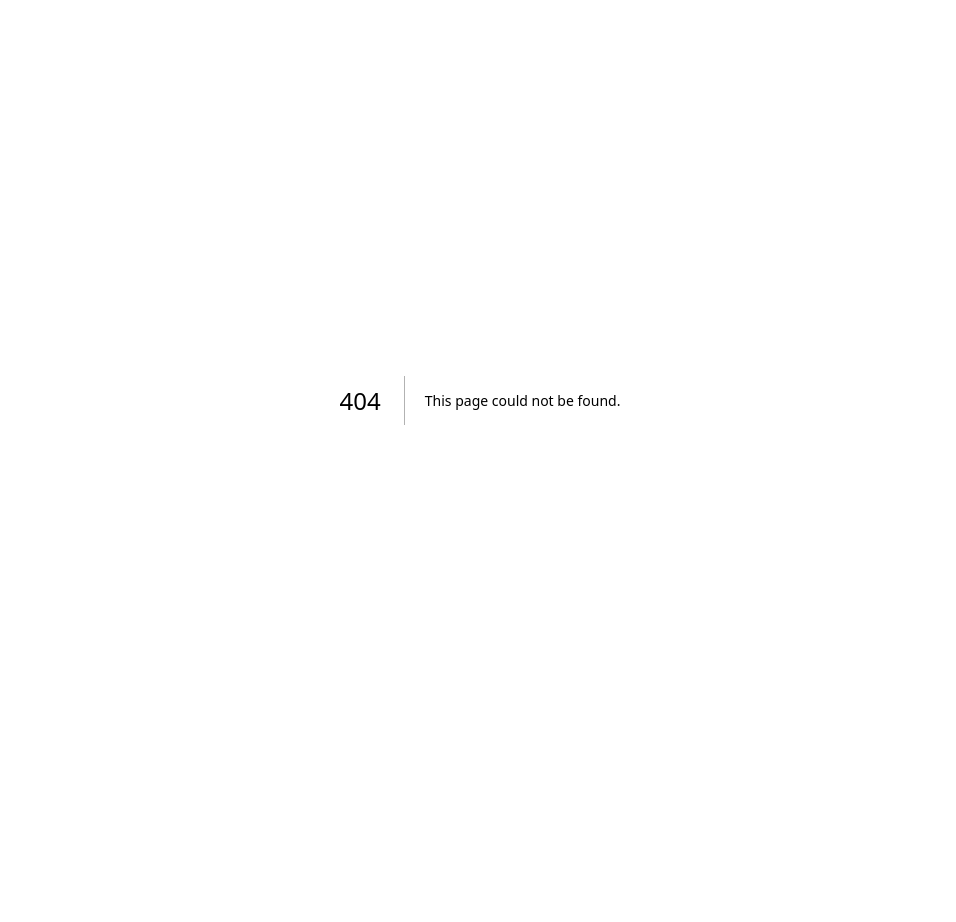
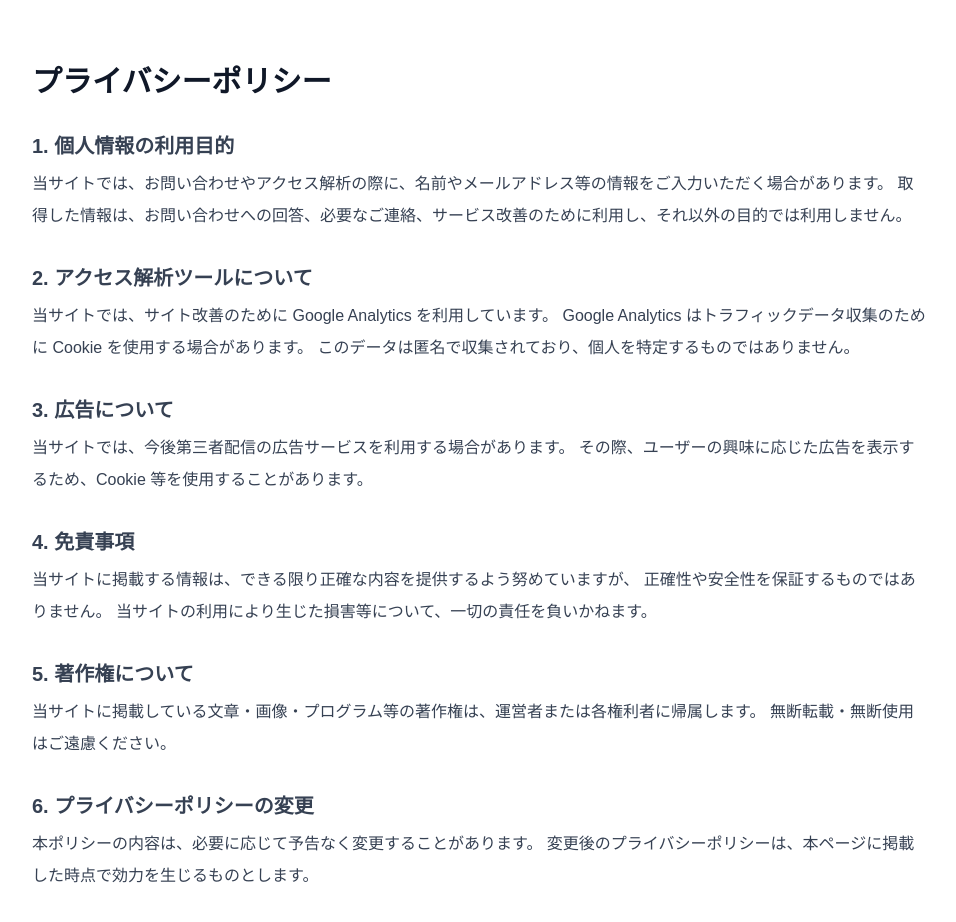
Before and after one commit to karz-engawa/auto-transcribe-site, a Next.js app: page /privacy in a window 1280 px wide. Before the commit this address had no page. Shown: the top 922 px of the page, without its empty margins (160-1116 px from the left). Before the commit the page ends 800 px from the top, so only its background shows below. Built offline with nearby package versions, Linux system fonts and the light colour scheme.

Commit message:
add privacy contact about pages

```diff
--- /dev/null
+++ b/app/about/page.tsx
@@ -0,0 +1,35 @@
+export const metadata = {
+  title: "このサイトについて | 自動採譜アプリ",
+  description: "自動採譜アプリについての紹介ページです。",
+};
+
+export default function AboutPage() {
+  return (
+    <main className="min-h-screen bg-white px-6 py-16 text-gray-900">
+      <div className="mx-auto max-w-4xl">
+        <h1 className="mb-8 text-3xl font-bold">このサイトについて</h1>
+
+        <div className="space-y-6 leading-8 text-gray-700">
+          <p>
+            自動採譜アプリは、音声ファイルをアップロードすることで MIDI を生成することを目的としたWebサービスです。
+          </p>
+
+          <p>
+            現在は試験公開版として運用しており、今後は精度向上、使いやすさ改善、記事コンテンツの充実を進めていく予定です。
+          </p>
+
+          <p>
+            このサイトでは、以下のような情報も順次公開していきます。
+          </p>
+
+          <ul className="list-disc space-y-2 pl-6">
+            <li>自動採譜ツールの使い方</li>
+            <li>MIDIや楽譜作成に関する解説</li>
+            <li>AIによる音楽制作・採譜の活用方法</li>
+            <li>開発ログや改善履歴</li>
+          </ul>
+        </div>
+      </div>
+    </main>
+  );
+}
--- /dev/null
+++ b/app/contact/page.tsx
@@ -0,0 +1,29 @@
+export const metadata = {
+  title: "お問い合わせ | 自動採譜アプリ",
+  description: "自動採譜アプリへのお問い合わせページです。",
+};
+
+export default function ContactPage() {
+  return (
+    <main className="min-h-screen bg-white px-6 py-16 text-gray-900">
+      <div className="mx-auto max-w-4xl">
+        <h1 className="mb-8 text-3xl font-bold">お問い合わせ</h1>
+
+        <div className="space-y-6 leading-8 text-gray-700">
+          <p>
+            自動採譜アプリに関するご意見、ご要望、不具合報告は以下までご連絡ください。
+          </p>
+
+          <div className="rounded-2xl border border-gray-200 bg-gray-50 p-6">
+            <p className="mb-2 font-semibold">連絡先</p>
+            <p>メールアドレス：kazuza.brothers@gmail.com</p>
+          </div>
+
+          <p>
+            返信にはお時間をいただく場合があります。内容によっては回答できないことがありますので、あらかじめご了承ください。
+          </p>
+        </div>
+      </div>
+    </main>
+  );
+}
--- a/app/page.tsx
+++ b/app/page.tsx
@@ -27,6 +27,17 @@ export default function Home() {
           </a>
         </div>
       </section>
+      <div className="mt-12 flex flex-wrap justify-center gap-6 text-sm text-gray-500">
+        <a href="/about" className="hover:underline">
+          このサイトについて
+        </a>
+        <a href="/privacy" className="hover:underline">
+          プライバシーポリシー
+        </a>
+        <a href="/contact" className="hover:underline">
+          お問い合わせ
+        </a>
+      </div>
     </main>
   );
 }
--- /dev/null
+++ b/app/privacy/page.tsx
@@ -0,0 +1,66 @@
+export const metadata = {
+  title: "プライバシーポリシー | 自動採譜アプリ",
+  description: "自動採譜アプリのプライバシーポリシーです。",
+};
+
+export default function PrivacyPage() {
+  return (
+    <main className="min-h-screen bg-white px-6 py-16 text-gray-900">
+      <div className="mx-auto max-w-4xl">
+        <h1 className="mb-8 text-3xl font-bold">プライバシーポリシー</h1>
+
+        <div className="space-y-8 leading-8 text-gray-700">
+          <section>
+            <h2 className="mb-2 text-xl font-semibold">1. 個人情報の利用目的</h2>
+            <p>
+              当サイトでは、お問い合わせやアクセス解析の際に、名前やメールアドレス等の情報をご入力いただく場合があります。
+              取得した情報は、お問い合わせへの回答、必要なご連絡、サービス改善のために利用し、それ以外の目的では利用しません。
+            </p>
+          </section>
+
+          <section>
+            <h2 className="mb-2 text-xl font-semibold">2. アクセス解析ツールについて</h2>
+            <p>
+              当サイトでは、サイト改善のために Google Analytics を利用しています。
+              Google Analytics はトラフィックデータ収集のために Cookie を使用する場合があります。
+              このデータは匿名で収集されており、個人を特定するものではありません。
+            </p>
+          </section>
+
+          <section>
+            <h2 className="mb-2 text-xl font-semibold">3. 広告について</h2>
+            <p>
+              当サイトでは、今後第三者配信の広告サービスを利用する場合があります。
+              その際、ユーザーの興味に応じた広告を表示するため、Cookie 等を使用することがあります。
+            </p>
+          </section>
+
+          <section>
+            <h2 className="mb-2 text-xl font-semibold">4. 免責事項</h2>
+            <p>
+              当サイトに掲載する情報は、できる限り正確な内容を提供するよう努めていますが、
+              正確性や安全性を保証するものではありません。
+              当サイトの利用により生じた損害等について、一切の責任を負いかねます。
+            </p>
+          </section>
+
+          <section>
+            <h2 className="mb-2 text-xl font-semibold">5. 著作権について</h2>
+            <p>
+              当サイトに掲載している文章・画像・プログラム等の著作権は、運営者または各権利者に帰属します。
+              無断転載・無断使用はご遠慮ください。
+            </p>
+          </section>
+
+          <section>
+            <h2 className="mb-2 text-xl font-semibold">6. プライバシーポリシーの変更</h2>
+            <p>
+              本ポリシーの内容は、必要に応じて予告なく変更することがあります。
+              変更後のプライバシーポリシーは、本ページに掲載した時点で効力を生じるものとします。
+            </p>
+          </section>
+        </div>
+      </div>
+    </main>
+  );
+}
```
